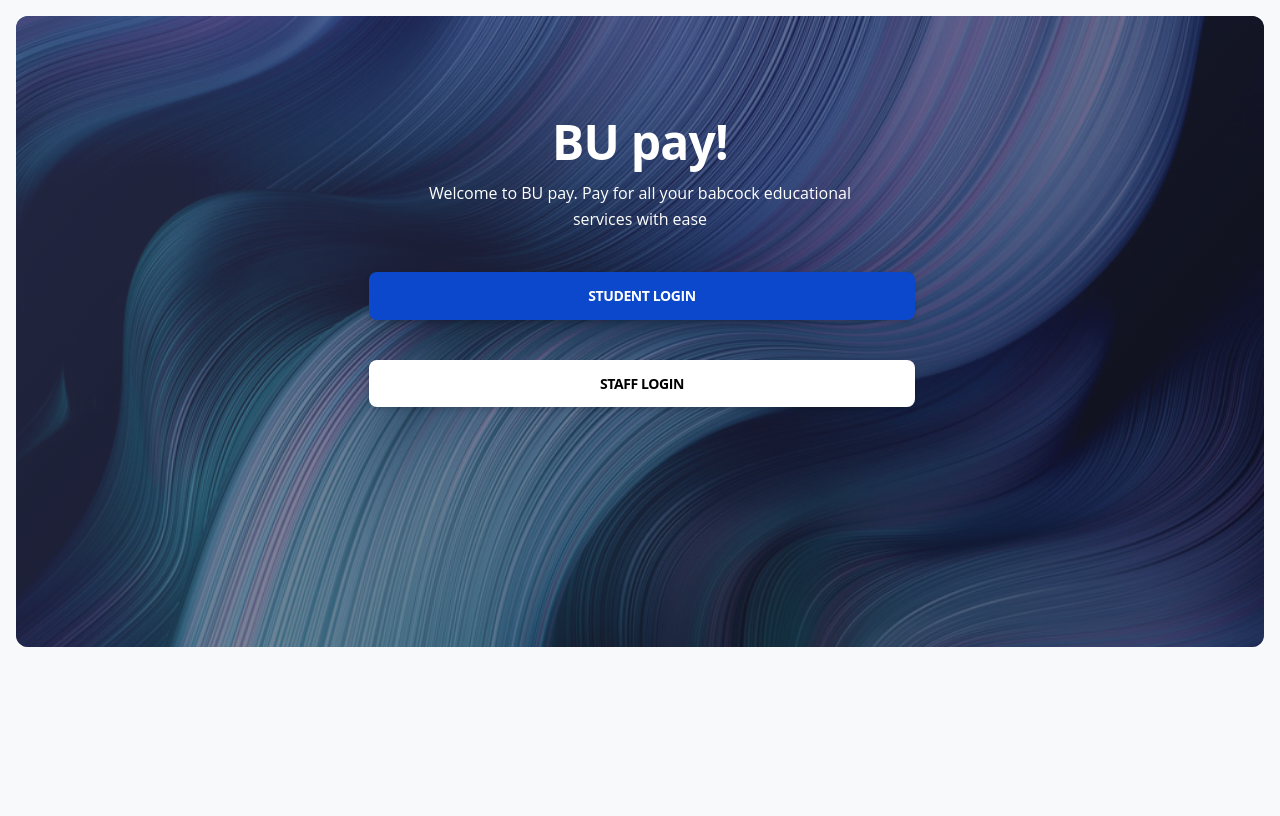
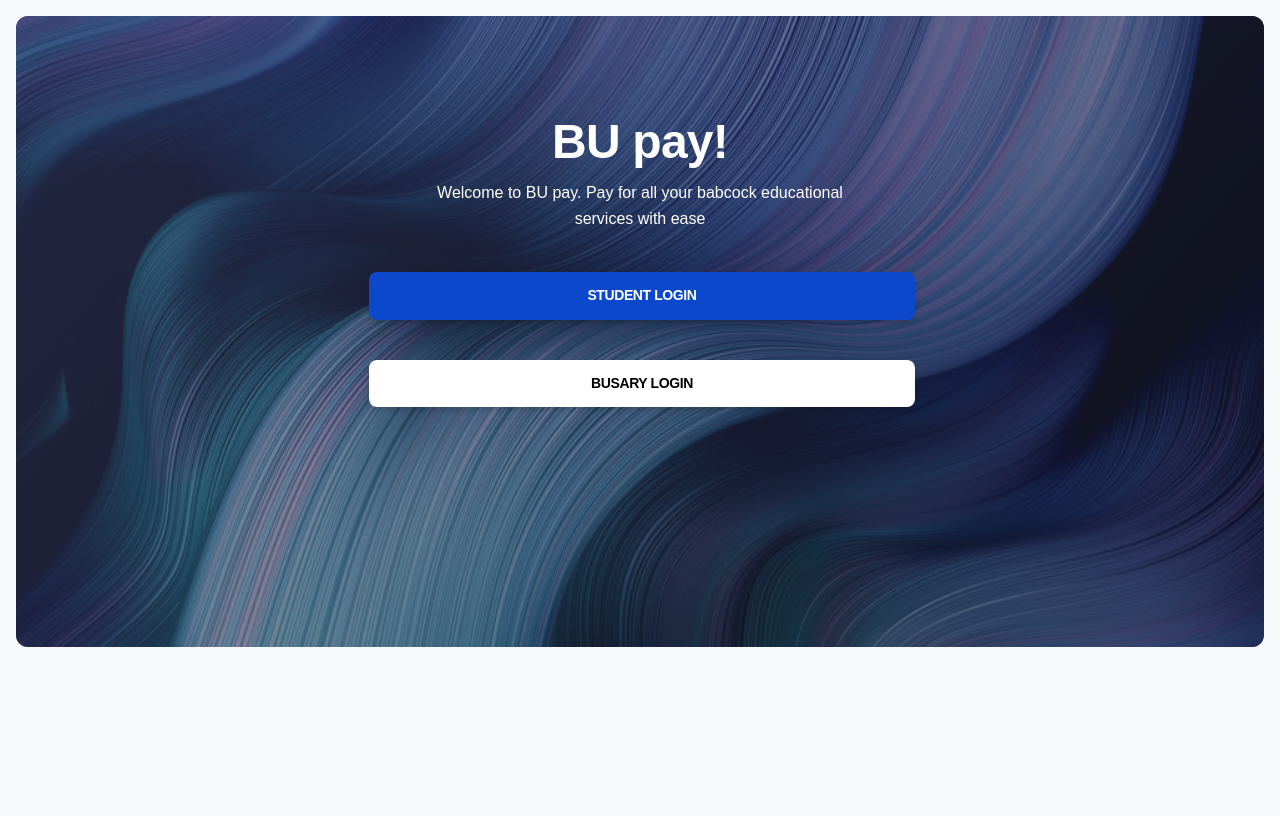
Before and after one commit to tecnosam/edupay, a Flask app: page / in a window 1280 px wide. Run offline with Flask 2, Linux system fonts and the light colour scheme; some libraries are stand-ins or nearby versions.

Commit message:
more UI changes

```diff
--- a/app/templates/base/base.html
+++ b/app/templates/base/base.html
@@ -16,7 +16,7 @@
     </head>
 
     {% block body %}
-    <body class="g-sidenav-show  bg-gray-100">
+    <body class="g-sidenav-show  bg-gray-100 "  style="font-family: Arial;">
 
 
         {% block sidebar_stage %}
--- a/app/templates/pages/landing.html
+++ b/app/templates/pages/landing.html
@@ -4,7 +4,7 @@
 {% block navbar_stage %}{% endblock navbar_stage %}
 
 {% block body %}
-    <body class="g-sidenav-show  bg-gray-100">
+    <body class="g-sidenav-show  bg-gray-100" style="font-family: Arial;">
         <section class="min-vh-100">
 
             <div class="page-header align-items-start min-vh-50 pt-5 pb-11 m-3 border-radius-lg"
@@ -22,9 +22,13 @@
                     </div>
 
                     <div class="row justify-content-center mx-auto">
-                        <a class="btn btn-lg btn-primary mt-4 ml-1 w-50 text-white" href="{{url_for('student_login')}}">Student Login</a>
+                        <a class="btn btn-lg btn-primary mt-4 ml-1 w-50 text-white" href="{{url_for('student_login')}}">
+                            Student Login
+                        </a>
 
-                        <a class="btn btn-lg btn-white mt-4 ml-1 w-50" style="color:black" href="{{url_for('staff_login')}}">Staff Login</a>
+                        <a class="btn btn-lg btn-white mt-4 ml-1 w-50" style="color:black" href="{{url_for('staff_login')}}">
+                            Busary Login
+                        </a>
                     </div>
                 </div>
 
--- a/app/views/auth_views.py
+++ b/app/views/auth_views.py
@@ -81,9 +81,7 @@ def change_pwd():
 def logout():
     if 'student_data' in session:
         session.pop('student_data')
-        return redirect(url_for('student_login'))
     if 'staff_data' in session:
         session.pop('staff_data')
-        return redirect(url_for('staff_login'))
 
     return redirect('/')
```
Also changed, not shown: app/views/__init__.py (line endings or trailing spaces).
